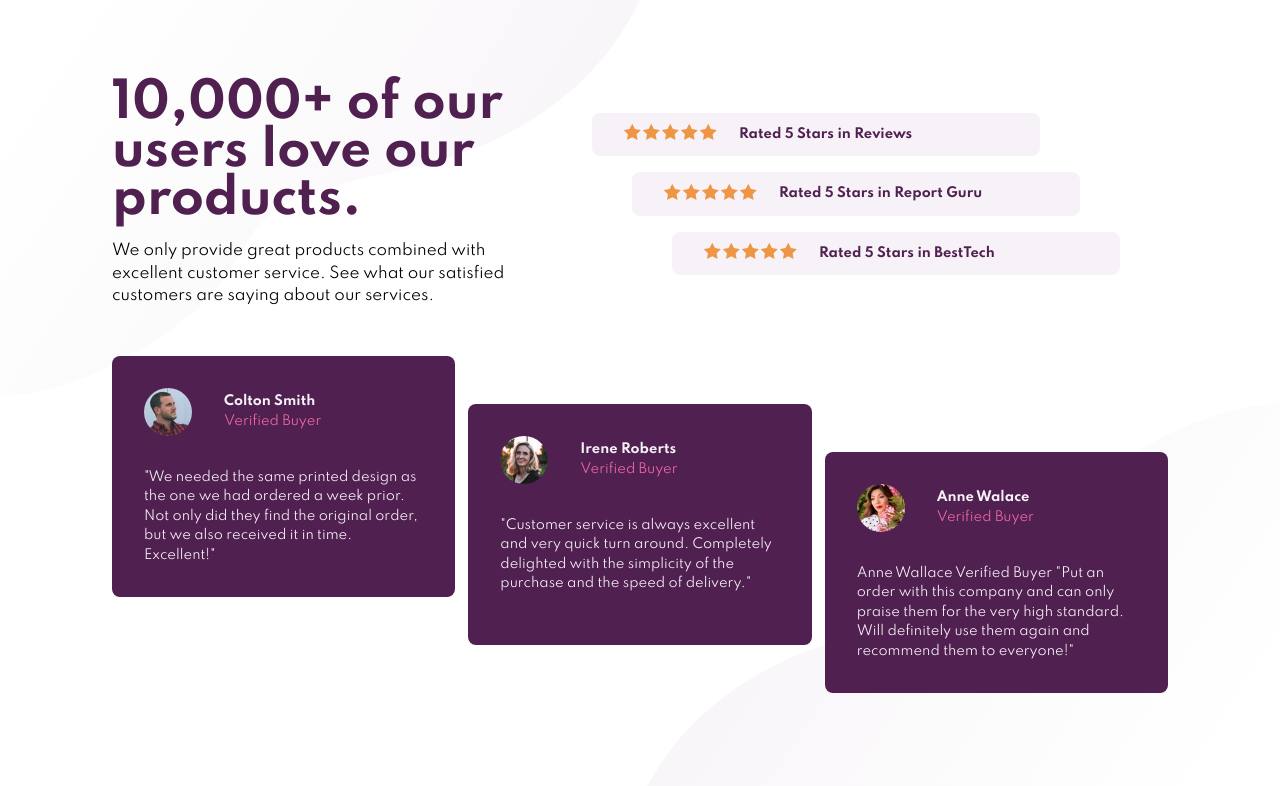
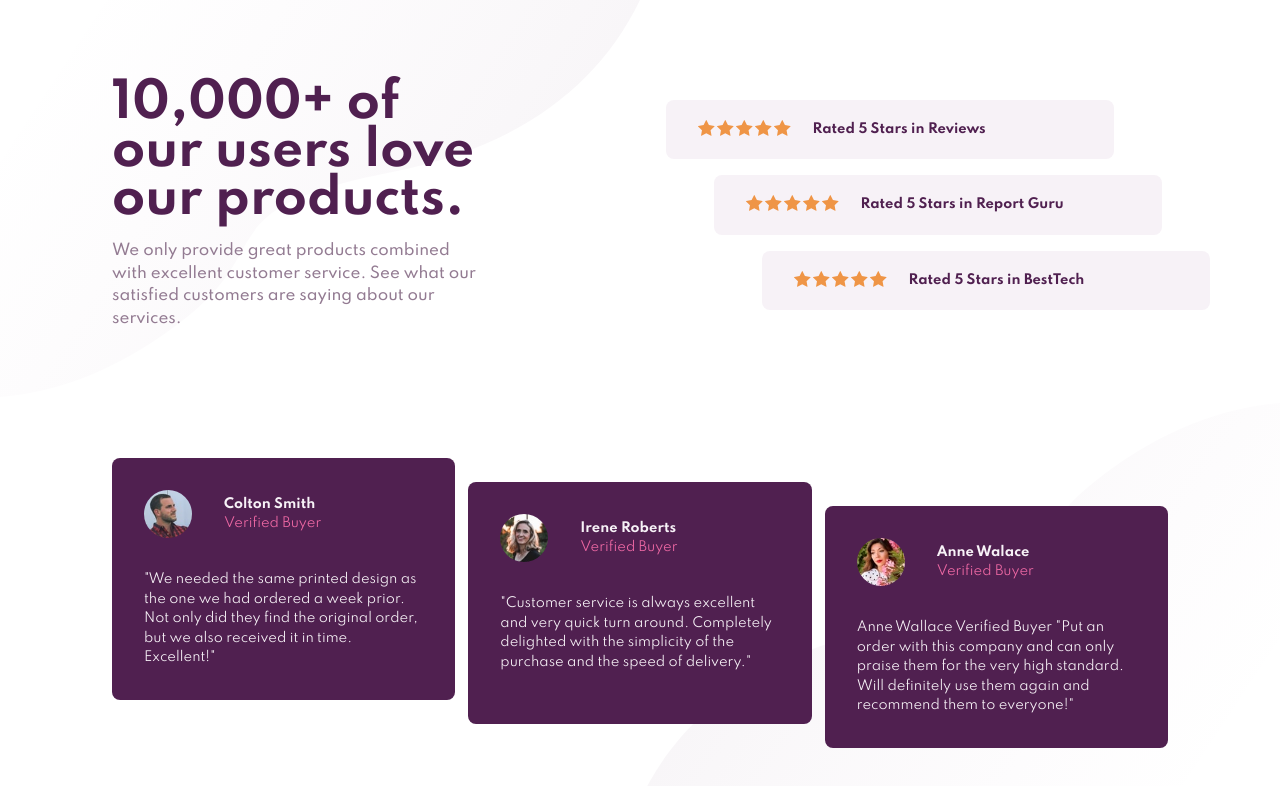
Before and after one commit to Lutefd/social-proof-section-master, a plain HTML site: page index.html in a window 1280 px wide. Drawn offline with Linux system fonts and the light colour scheme.

Commit message:
Changed positioning on quotes and ratings

```diff
--- a/dist/css/main.css
+++ b/dist/css/main.css
@@ -127,11 +127,13 @@ h1 {
 
 .subtitle {
   font-size: var(--fs-500);
+  color: var(--clr-neutral-1);
+  font-weight: 500;
 }
 
 main {
   display: grid;
-  gap: 3rem 1rem;
+  gap: 5rem 8rem;
 }
 @media (min-width: 50em) {
   main {
@@ -178,8 +180,11 @@ main {
 .quotes {
   --spacer: 2rem;
 }
+.quotes li:nth-child(1) {
+  transform: translateY(3rem);
+}
 .quotes li:nth-child(2) {
-  transform: translateY(3rem);
+  transform: translateY(4.5rem);
 }
 .quotes li:nth-child(3) {
   transform: translateY(6rem);
@@ -226,7 +231,7 @@ main {
   color: var(--clr-primary-7);
   font-weight: 700;
   max-width: 28rem;
-  padding: 0.75rem 2rem;
+  padding: 1.25rem 2rem;
   border-radius: var(--radius);
   margin-inline: auto;
 }
@@ -235,14 +240,11 @@ main {
     display: flex;
     align-items: center;
   }
-  .ratings li::before {
-    margin: 0 1.5rem 0 0;
-  }
-  .ratings li:first-of-type {
-    margin-left: 3rem;
+  .ratings li:nth-child(2) {
+    transform: translateX(3rem);
   }
   .ratings li:last-of-type {
-    margin-right: 3rem;
+    transform: translateX(6rem);
   }
   .ratings li .flex-stars {
     margin-right: 1.25rem;
```
Also changed, not shown: 1 other file.
